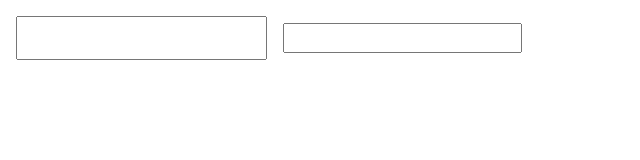
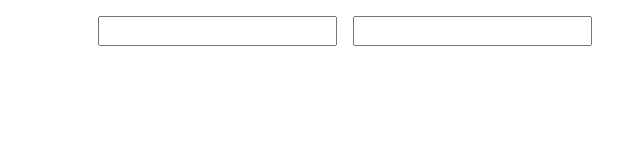
Before and after one commit to sayeef-rahman/learning-typescript, a website: page index.html in a window 1280 px wide. Shown: the whole page, without its empty margins (0-640 px from the left). Drawn offline with nearby package versions, Linux system fonts and the light colour scheme.

Commit message:
bootstrap added

```diff
--- a/index.html
+++ b/index.html
@@ -11,13 +11,13 @@
 </head>
 
 <body>
-    <div>
-        <input id="num1" type="text" class="m-3 p-2" ><input id="num1" type="text">
+    <div class="container">
+        <input id="num1" type="text" class="m-3"><input id="num1" type="text">
     </div>
     <script src="https://cdn.jsdelivr.net/npm/bootstrap@5.2.2/dist/js/bootstrap.bundle.min.js"
         integrity="sha384-OERcA2EqjJCMA+/3y+gxIOqMEjwtxJY7qPCqsdltbNJuaOe923+mo//f6V8Qbsw3"
         crossorigin="anonymous"></script>
-        <script src="index.js"></script>
+    <script src="index.js"></script>
 </body>
 
 </html>
```
